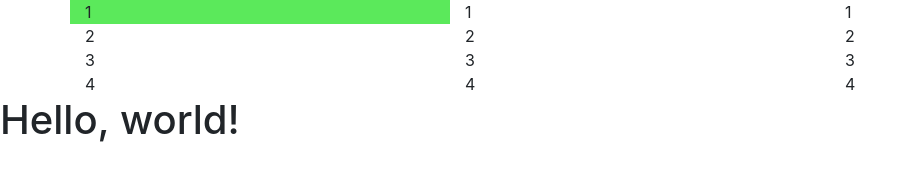
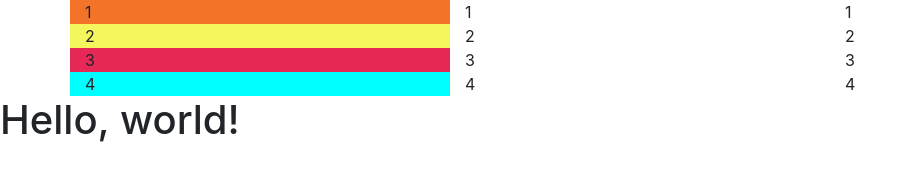
Before and after one commit to LucienKoot/wordgame, a plain HTML site: page index.html in a window 1280 px wide. Shown: the whole page, without its empty margins (0-915 px from the left). Drawn offline with nearby package versions, Linux system fonts and the light colour scheme.

Commit message:
bootstrap css colors in 1e colomns

```diff
--- a/index.html
+++ b/index.html
@@ -16,22 +16,22 @@
 <body>
     <div class="container">
         <div class="row">
-            <div class="col-4 animal">1</div>
+            <div class="col-4 cat">1</div>
             <div class="col-4">1</div>
             <div class="col-4">1</div>
         </div>
         <div class="row">
-            <div class="col-4">2</div>
+            <div class="col-4 lion">2</div>
             <div class="col-4">2</div>
             <div class="col-4">2</div>
         </div>
         <div class="row">
-            <div class="col-4">3</div>
+            <div class="col-4 snake">3</div>
             <div class="col-4">3</div>
             <div class="col-4">3</div>
         </div>
         <div class="row">
-            <div class="col-4">4</div>
+            <div class="col-4 fish">4</div>
             <div class="col-4">4</div>
             <div class="col-4">4</div>
         </div>
--- a/styling.css
+++ b/styling.css
@@ -1,3 +1,16 @@
-.animal{
-background-color: rgb(91, 233, 91);
+
+/* color styling animals */
+
+.cat{
+    background-color: rgb(243, 115, 41);
 }
+.lion{
+    background-color: rgb(245, 245, 94);
+}
+.snake{
+    background-color: rgb(230, 40, 87);
+}
+
+.fish{
+    background-color: aqua;
+}
```
